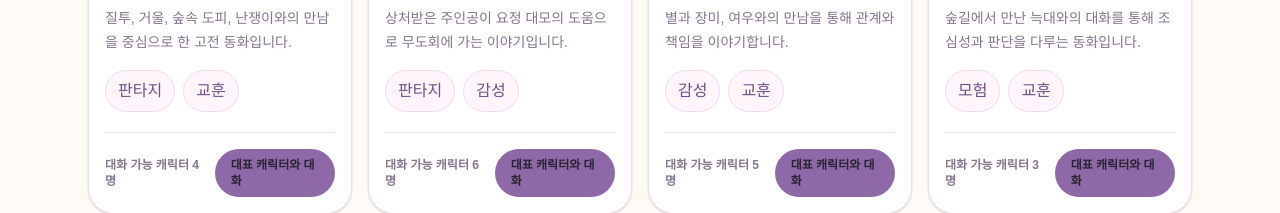
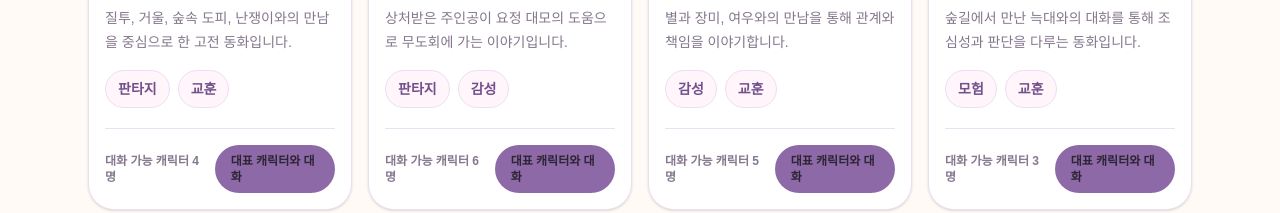
Before and after one commit to IKNK-Labs/book-lens, a Next.js app in the folder frontend/: page /books in a window 1280 px wide. Shown: the part 656-869 px from the top of the page. Built offline with nearby package versions, Linux system fonts and the light colour scheme.

Commit message:
표시용 칩과 선택형 칩 렌더링 분리

```diff
--- a/frontend/src/components/books/BookSearchShell.tsx
+++ b/frontend/src/components/books/BookSearchShell.tsx
@@ -27,7 +27,7 @@ export function BookSearchShell() {
         </div>
         <div className="mt-4 flex flex-wrap gap-2">
           {mockGenreFilters.map((filter, index) => (
-            <Chip key={filter} active={index === 0}>
+            <Chip key={filter} interactive active={index === 0}>
               {filter}
             </Chip>
           ))}
--- a/frontend/src/components/settings/UserPreferenceForm.tsx
+++ b/frontend/src/components/settings/UserPreferenceForm.tsx
@@ -16,7 +16,7 @@ export function UserPreferenceForm() {
         <p className="mt-2 text-sm leading-6 text-[var(--muted)]">정확한 생년월일이 아니라, AI 응답을 맞출 대상 연령대를 선택합니다.</p>
         <div className="mt-4 flex flex-wrap gap-2">
           {ageGroups.map((age) => (
-            <Chip key={age} active={age === mockPreference.ageGroup}>
+            <Chip key={age} interactive active={age === mockPreference.ageGroup}>
               {age}
             </Chip>
           ))}
@@ -34,7 +34,7 @@ export function UserPreferenceForm() {
           <p className="mb-2 text-sm font-black text-[var(--accent-strong)]">설명 방식</p>
           <div className="flex flex-wrap gap-2">
             {explanationStyles.map((style) => (
-              <Chip key={style} active={style === mockPreference.explanationStyle}>
+              <Chip key={style} interactive active={style === mockPreference.explanationStyle}>
                 {style}
               </Chip>
             ))}
@@ -47,7 +47,7 @@ export function UserPreferenceForm() {
         <p className="mt-2 text-sm leading-6 text-[var(--muted)]">동화 추천이나 생성에 참고하는 값입니다. 캐릭터 페르소나보다 우선하지 않습니다.</p>
         <div className="mt-4 flex flex-wrap gap-2">
           {interests.map((interest) => (
-            <Chip key={interest} active={mockPreference.interests.includes(interest)}>
+            <Chip key={interest} interactive active={mockPreference.interests.includes(interest)}>
               {interest}
             </Chip>
           ))}
--- a/frontend/src/components/ui/Chip.tsx
+++ b/frontend/src/components/ui/Chip.tsx
@@ -1,29 +1,43 @@
 import type { ButtonHTMLAttributes, ReactNode } from "react";
 
-type ChipProps = {
+type ChipBaseProps = {
   children: ReactNode;
   active?: boolean;
   className?: string;
-} & Omit<ButtonHTMLAttributes<HTMLButtonElement>, "className" | "children">;
+};
 
-export function Chip({
-  children,
-  active = false,
-  className = "",
-  ...buttonProps
-}: ChipProps) {
-  return (
-    <button
-      type="button"
-      aria-pressed={active}
-      className={`inline-flex items-center rounded-full border px-3 py-2 text-xs font-extrabold sm:text-sm ${
+type InteractiveChipProps = ChipBaseProps &
+  Omit<ButtonHTMLAttributes<HTMLButtonElement>, "aria-pressed" | "children" | "className" | "type"> & {
+    interactive: true;
+  };
+
+type StaticChipProps = ChipBaseProps & {
+  interactive?: false;
+};
+
+type ChipProps = InteractiveChipProps | StaticChipProps;
+
+export function Chip(props: ChipProps) {
+  const { children, active = false, className = "", interactive = false } = props;
+  const chipClassName = `inline-flex items-center rounded-full border px-3 py-2 text-xs font-extrabold sm:text-sm ${
     active
       ? "border-transparent bg-gradient-to-r from-[var(--pink)] to-[var(--violet)] text-white"
       : "border-[var(--line)] bg-[var(--surface-soft)] text-[var(--accent-strong)]"
-      } ${className}`}
-      {...buttonProps}
-    >
+  } ${className}`;
+
+  if (interactive) {
+    const { children: _children, active: _active, className: _className, interactive: _interactive, ...buttonProps } = props;
+    void _children;
+    void _active;
+    void _className;
+    void _interactive;
+
+    return (
+      <button type="button" aria-pressed={active} className={chipClassName} {...buttonProps}>
         {children}
       </button>
     );
   }
+
+  return <span className={chipClassName}>{children}</span>;
+}
--- a/frontend/src/components/ui/SegmentedControl.tsx
+++ b/frontend/src/components/ui/SegmentedControl.tsx
@@ -10,7 +10,7 @@ export function SegmentedControl({
   return (
     <div className="grid gap-2 sm:grid-cols-[140px_1fr] sm:items-center">
       <span className="text-sm font-black text-[var(--accent-strong)]">{label}</span>
-      <div className="flex flex-wrap gap-2">
+      <div className="flex flex-wrap gap-2" aria-label={label}>
         {options.map((option) => {
           const isActive = option === active;
 
```
Lines whose indentation alone changed are shown as unchanged.
